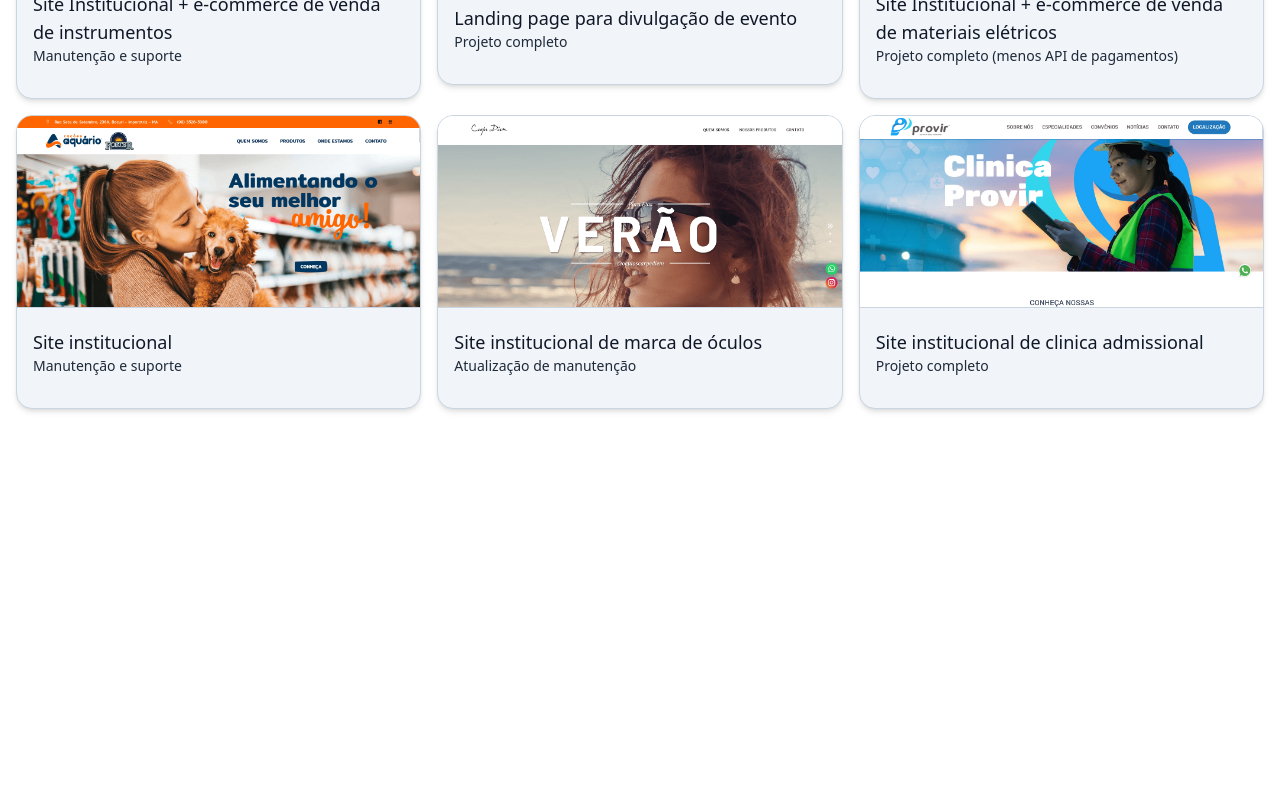
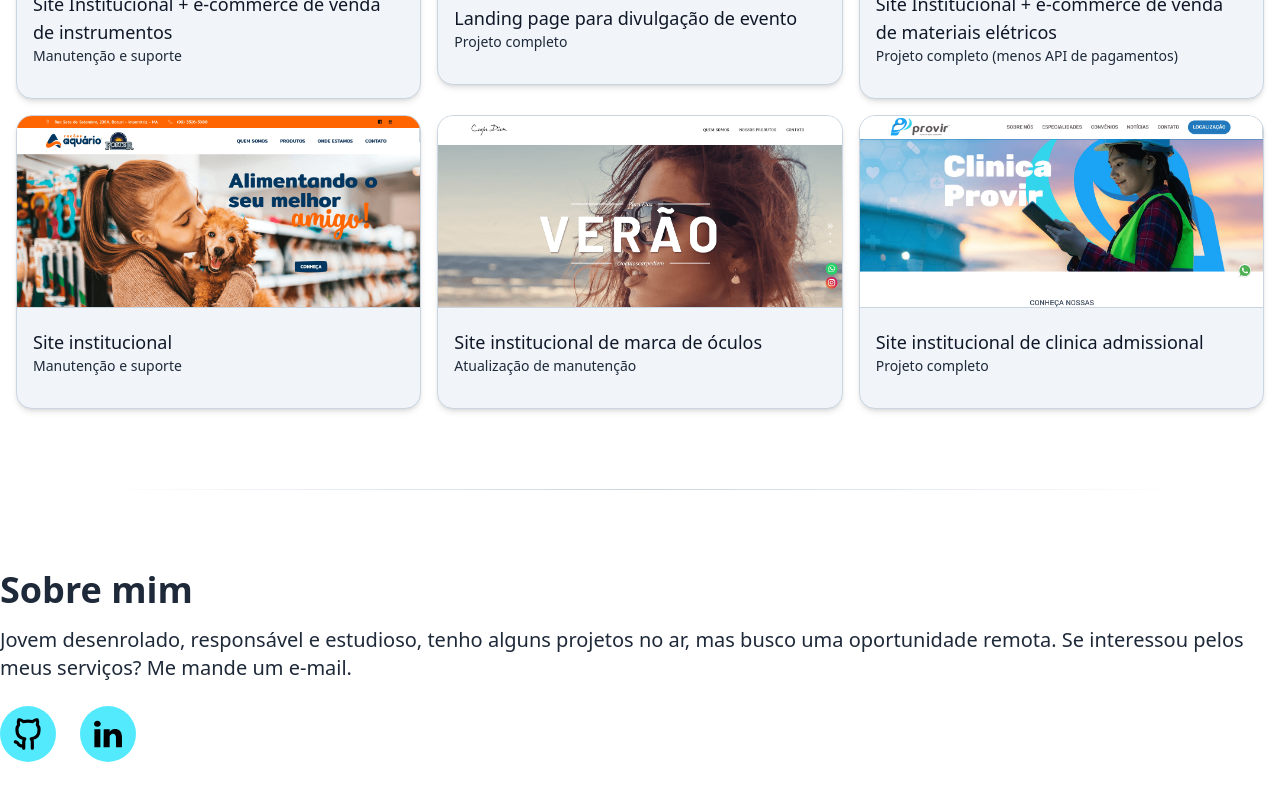
Before and after one commit to NathanAlbuquerque/portfolio, a Vue app: page / in a window 1280 px wide. Shown: the part 958-1758 px from the top of the page. Built offline with nearby package versions, Linux system fonts and the light colour scheme.

Commit message:
feat: about me section

```diff
--- a/src/App.vue
+++ b/src/App.vue
@@ -83,6 +83,16 @@ const projetosProfisionais = [
       </div>
     </div>
 
+    <div class="container bg-radial from-slate-300 to-white to-60% h-px w-full"></div>
+
+    <div class="container" id="sobre-mim">
+      <p class="text-4xl font-bold text-gray-800">Sobre mim</p>
+      <p class="mt-4 text-xl text-gray-800">Jovem desenrolado, responsável e estudioso, tenho alguns projetos no ar, mas busco uma oportunidade remota. Se interessou pelos meus serviços? Me mande um e-mail.</p>
+      <div class="flex space-x-6 mt-6">
+        <a href="https://github.com/NathanAlbuquerque" target="_blank" rel="noopener noreferrer" class="w-14 h-14 grid place-content-center rounded-full bg-cyan-300 hover:scale-105 transition"><img src="@/assets/imagens/github.svg" width="38" height="38" alt=""></a>
+        <a href="https://www.linkedin.com/in/nathan-albuquerque/" target="_blank" rel="noopener noreferrer" class="w-14 h-14 grid place-content-center rounded-full bg-cyan-300 hover:scale-105 transition"><img src="@/assets/imagens/linkedin.svg" width="28" height="28" alt=""></a>
+      </div>
+    </div>
+
   </main>
-<br><br><br><br><br><br><br><br><br><br><br><br><br><br><br><br><br><br><br><br><br><br><br><br><br><br><br><br><br><br><br><br><br><br><br><br><br><br><br><br><br><br><br><br><br><br><br><br><br><br>
 </template>
--- a/src/components/TheNav.vue
+++ b/src/components/TheNav.vue
@@ -2,8 +2,8 @@
 const links = [
     { url: '#skills', titulo: 'Skills' },
     { url: '#projetos-profissionais', titulo: 'Profissional' },
-    { url: '#', titulo: 'Pessoal' },
-    { url: '#', titulo: 'Sobre mim' },
+    // { url: '#', titulo: 'Pessoal' },
+    { url: '#sobre-mim', titulo: 'Sobre mim' },
 ]
 </script>
 
```
Also changed, not shown: src/assets/imagens/github.svg (added), src/assets/imagens/linkedin.svg (added).
